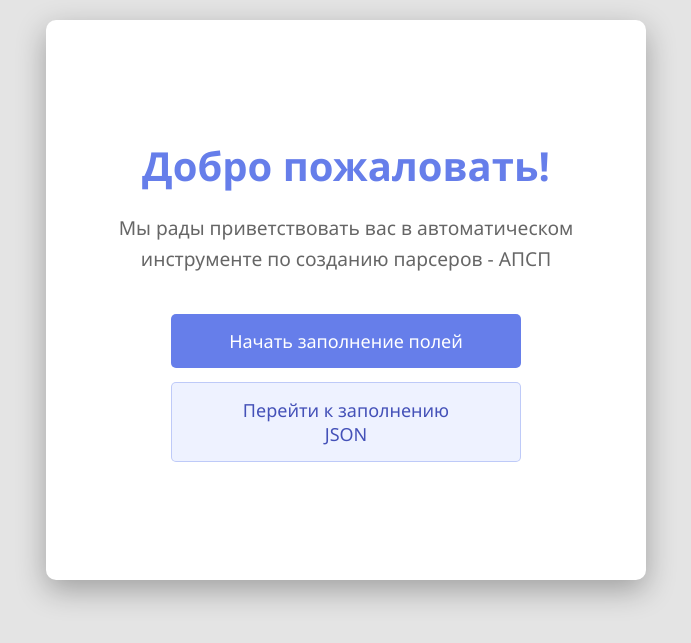
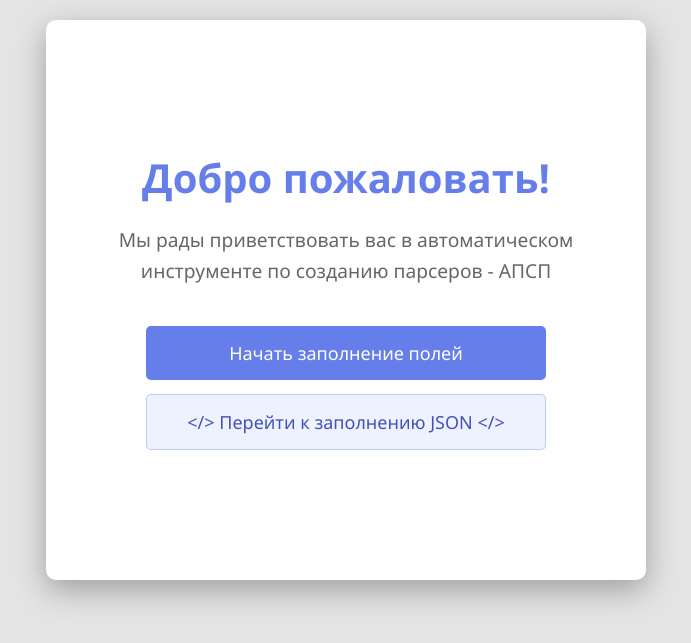
Before and after one commit to GogikOrtey/Apsp_front, a Flask app: page /step0 in a window 1280 px wide. Shown: the top 643 px of the page, without its empty margins (294-985 px from the left). Run offline with Flask 3, Linux system fonts and the light colour scheme.

Commit message:
Правлю поведение кнопки на 4й шаг

```diff
--- a/app.py
+++ b/app.py
@@ -111,6 +111,7 @@ def index():
     session.clear()  # Очищаем сессию при начале новой формы
     return redirect(url_for('step0'))
 
+#region step0
 @app.route('/step0')
 def step0():
     """Нулевой шаг: Приветственное сообщение"""
@@ -118,6 +119,7 @@ def step0():
     session.clear()
     return render_template('step0.html')
 
+#region step1
 @app.route('/step1', methods=['GET', 'POST'])
 def step1():
     """Шаг 1: Выбор полей"""
@@ -175,6 +177,7 @@ def step1():
                          fields=fields_for_display,
                          selected_fields=selected_fields_for_display)
 
+#region step2
 @app.route('/step2', methods=['GET', 'POST'])
 def step2():
     """Шаг 2: Заполнение полей примерами"""
@@ -250,6 +253,7 @@ def step2():
                          selected_fields=selected_fields,
                          fields_descriptions=fields_descriptions)
 
+#region step3
 @app.route('/step3', methods=['GET', 'POST'])
 def step3():
     """Шаг 3: Вставьте данные для parsePage"""
@@ -317,12 +321,19 @@ def step3():
     return render_template('step3.html',
                          saved_data=saved_data)
 
+#region step4
 @app.route('/step4', methods=['GET', 'POST'])
 def step4():
     """Шаг 4: Подтверждение и итог"""
-    # Проверяем, что пользователь прошел все шаги
-    if 'selected_fields' not in session or 'examples_data' not in session or 'search_requests_data' not in session:
-        return redirect(url_for('step1'))
+    # Раньше step4 требовал прохождения шагов 1-3 и редиректил на step1.
+    # Но step4 может быть точкой входа для ручного заполнения JSON, поэтому
+    # инициализируем безопасные дефолты, если пользователь пришёл напрямую.
+    if 'selected_fields' not in session:
+        session['selected_fields'] = []
+    if 'examples_data' not in session:
+        session['examples_data'] = OrderedDict([("simple", [])])
+    if 'search_requests_data' not in session:
+        session['search_requests_data'] = OrderedDict([("search_requests", [])])
 
     # Загружаем описания полей для отображения
     fields = load_fields_descriptions()
@@ -374,6 +385,7 @@ def step4():
 
     return render_template('step4.html', result_json_str=result_json_str)
 
+#region step5
 @app.route('/step5', methods=['GET', 'POST'])
 def step5():
     """Шаг 5: Генерация кода"""
@@ -396,6 +408,7 @@ def step5():
 
     return render_template('step5.html', saved_data=saved_data)
 
+#region step6
 @app.route('/step6', methods=['GET', 'POST'])
 def step6():
     """Шаг 6: Генерация кода"""
--- a/templates/step0.html
+++ b/templates/step0.html
@@ -31,7 +31,8 @@
     }
 
     .start-button {
-        padding: 15px 50px;
+        /* padding: 15px 50px; */
+        padding: 15px 20px;
         font-size: 18px;
         background: #667eea;
         color: white;
@@ -53,7 +54,7 @@
         display: grid;
         gap: 14px;
         /* width: min(520px, 100%); */
-        width: min(350px, 100%);
+        width: min(400px, 100%);
         justify-items: stretch;
     }
 
@@ -85,7 +86,7 @@
     </div>
     <div class="welcome-actions">
         <a href="{{ url_for('step1') }}" class="start-button">Начать заполнение полей</a>
-        <a href="{{ url_for('step4') }}" class="start-button secondary-button">Перейти к заполнению JSON</a>
+        <a href="{{ url_for('step4') }}" class="start-button secondary-button">&lt;/&gt; Перейти к заполнению JSON &lt;/&gt;</a>
     </div>
 </div>
 {% endblock %}
```
